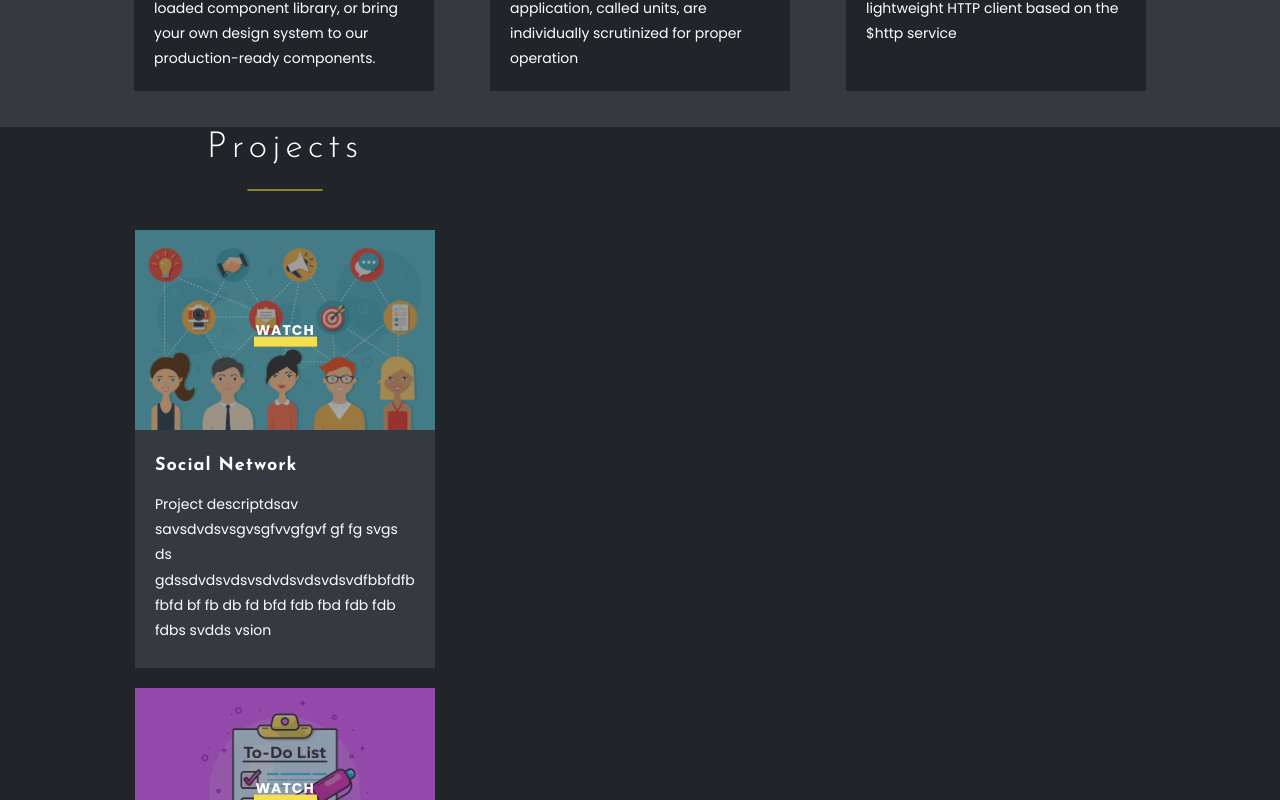
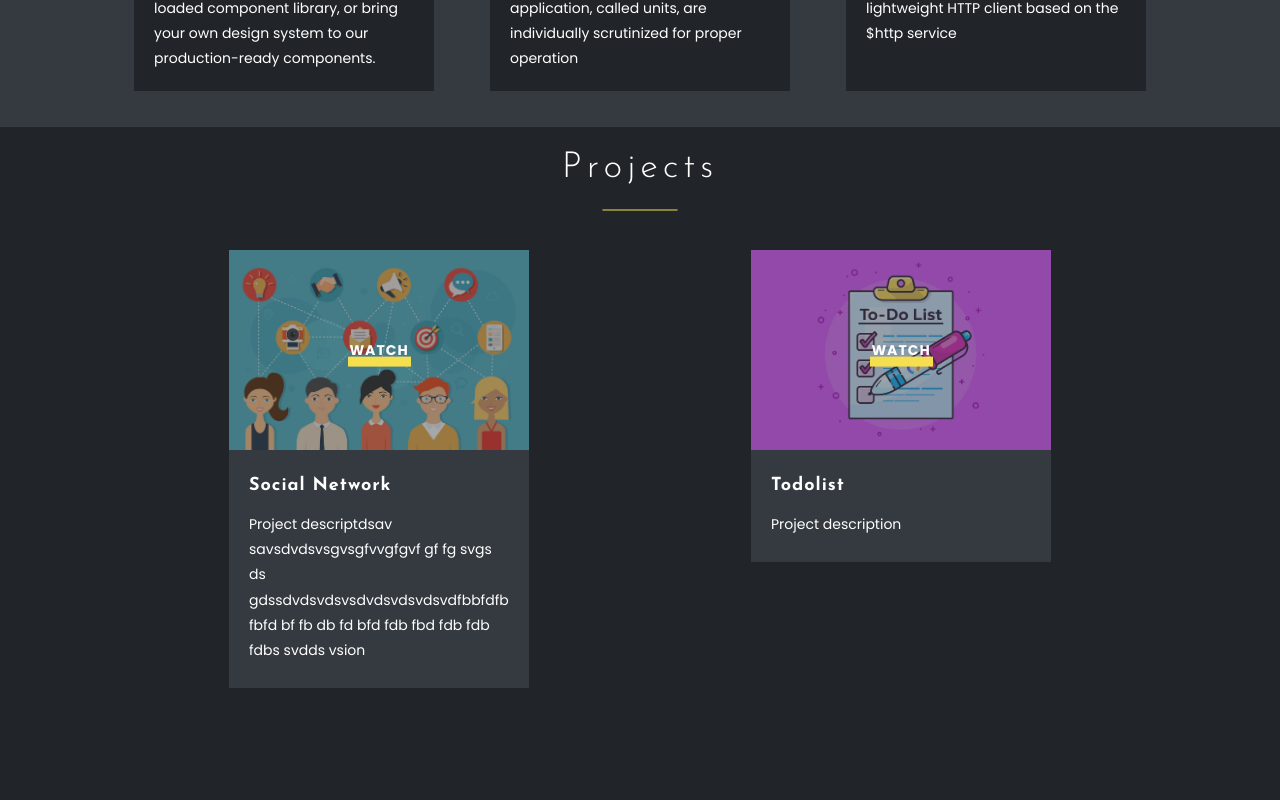
Before and after one commit to Sene4kaaa/portfolio, a React (Create React App) app: page / in a window 1280 px wide. Shown: the part 1780-2580 px from the top of the page. Built offline with nearby package versions, Linux system fonts and the light colour scheme.

Commit message:
Refactoring code

```diff
--- a/src/components/Main/Main.tsx
+++ b/src/components/Main/Main.tsx
@@ -18,7 +18,6 @@ export const Main = () => {
     return (
         <Fade direction={"right"} duration={1500} className={s.fade} triggerOnce={true}>
             <div className={s.mainBlock}>
-
                 <div className={s.particle}>
                     <Particle/>
                 </div>
@@ -30,9 +29,7 @@ export const Main = () => {
                     </div>
                     <div className={s.photo} style={avatar}>
                     </div>
-
                 </div>
-
             </div>
         </Fade>
     )
--- a/src/components/Projects/Projects.module.scss
+++ b/src/components/Projects/Projects.module.scss
@@ -3,7 +3,7 @@
 .projectsBlock {
   min-height: 100vh;
   background-color: $bgColor;
-  display: flex;
+  padding-top: 20px;
   justify-items: center;
   align-items: center;
   padding-bottom: 50px;
--- a/src/components/Projects/Projects.tsx
+++ b/src/components/Projects/Projects.tsx
@@ -5,7 +5,6 @@ import {Project} from './Project/Project';
 import {Title} from '../../common/components/title/Title';
 import todoImage from '../../assets/image/to-do-list.jpg'
 import socialImage from '../../assets/image/socialNetwork.jpg'
-import {Fade} from "react-awesome-reveal";
 
 export const Projects = () => {
 
@@ -22,7 +21,6 @@ export const Projects = () => {
 
     return (
         <div className={s.projectsBlock}>
-            <Fade direction={"right"} duration={1500}  /*triggerOnce={true}*/>
             <div className={`${styleContainer.container} ${s.projectsContainer} `}>
                 <Title title={'Projects'}/>
                 <div className={s.projects}>
@@ -31,7 +29,6 @@ export const Projects = () => {
                     {/*<Project title={'Portfolio'} description={'Project description'}/>*/}
                 </div>
             </div>
-            </Fade>
         </div>
     )
 }
```
